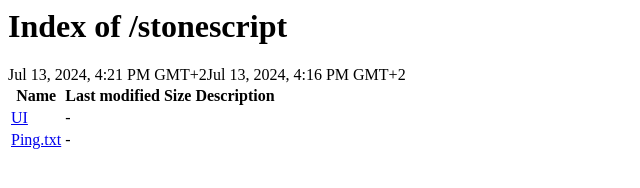
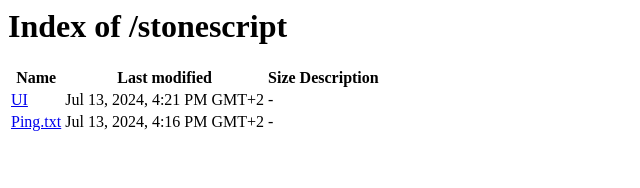
Before and after one commit to thomasboidun/stonescript, a plain HTML site: page index.html in a window 1280 px wide. Shown: the whole page, without its empty margins (0-640 px from the left). Drawn offline with Linux system fonts and the light colour scheme.

Commit message:
Update index.html

```diff
--- a/index.html
+++ b/index.html
@@ -9,8 +9,8 @@
         <tr><th>Name</th><th>Last modified</th><th>Size</th><th>Description</th></tr>
       </thead>
       <tbody>
-        <tr><td><a href="UI">UI</a></td>Jul 13, 2024, 4:21 PM GMT+2<td>-</td></tr>
-        <tr><td><a href="Ping.txt">Ping.txt</a></td>Jul 13, 2024, 4:16 PM GMT+2<td>-</td></tr>
+        <tr><td><a href="UI">UI</a></td><td>Jul 13, 2024, 4:21 PM GMT+2</td><td>-</td><td></td></tr>
+        <tr><td><a href="Ping.txt">Ping.txt</a></td><td>Jul 13, 2024, 4:16 PM GMT+2</td><td>-</td><td></td></tr>
       </tbody>
     </table>
   </body>
```
